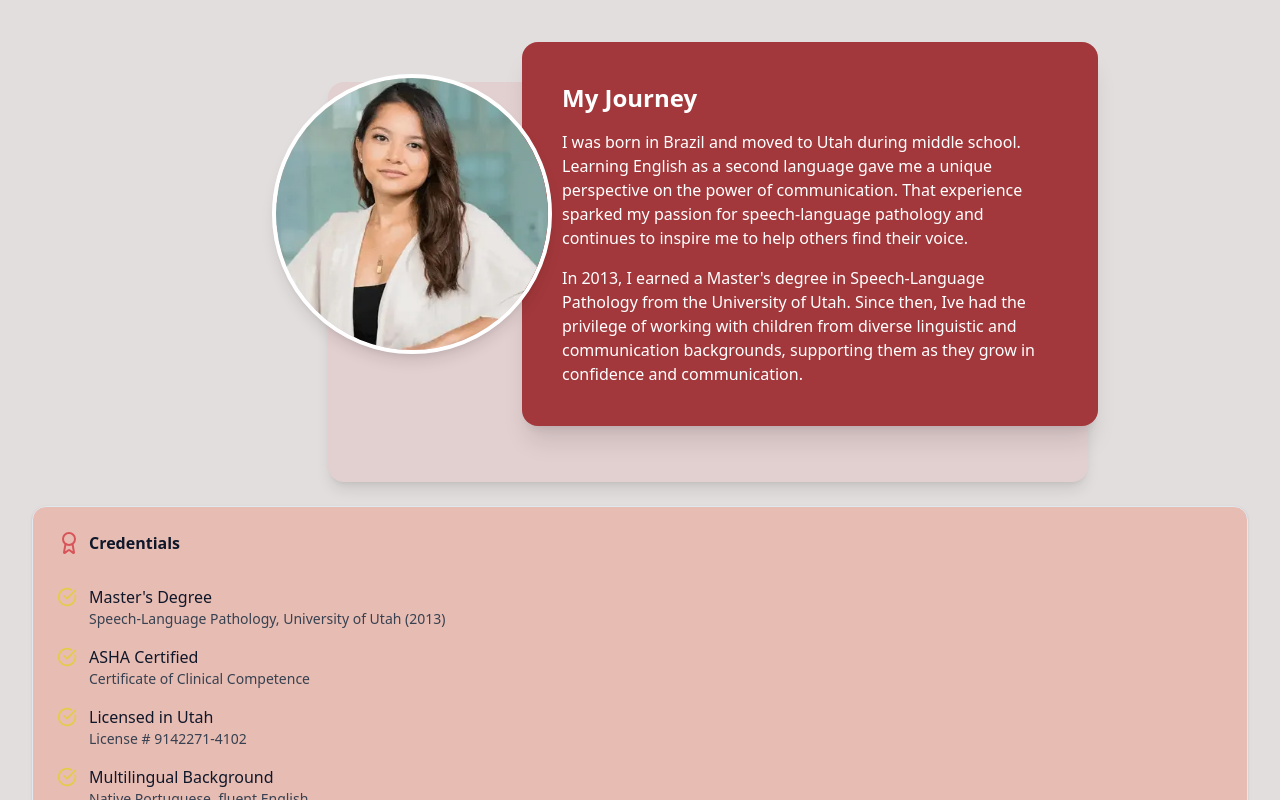
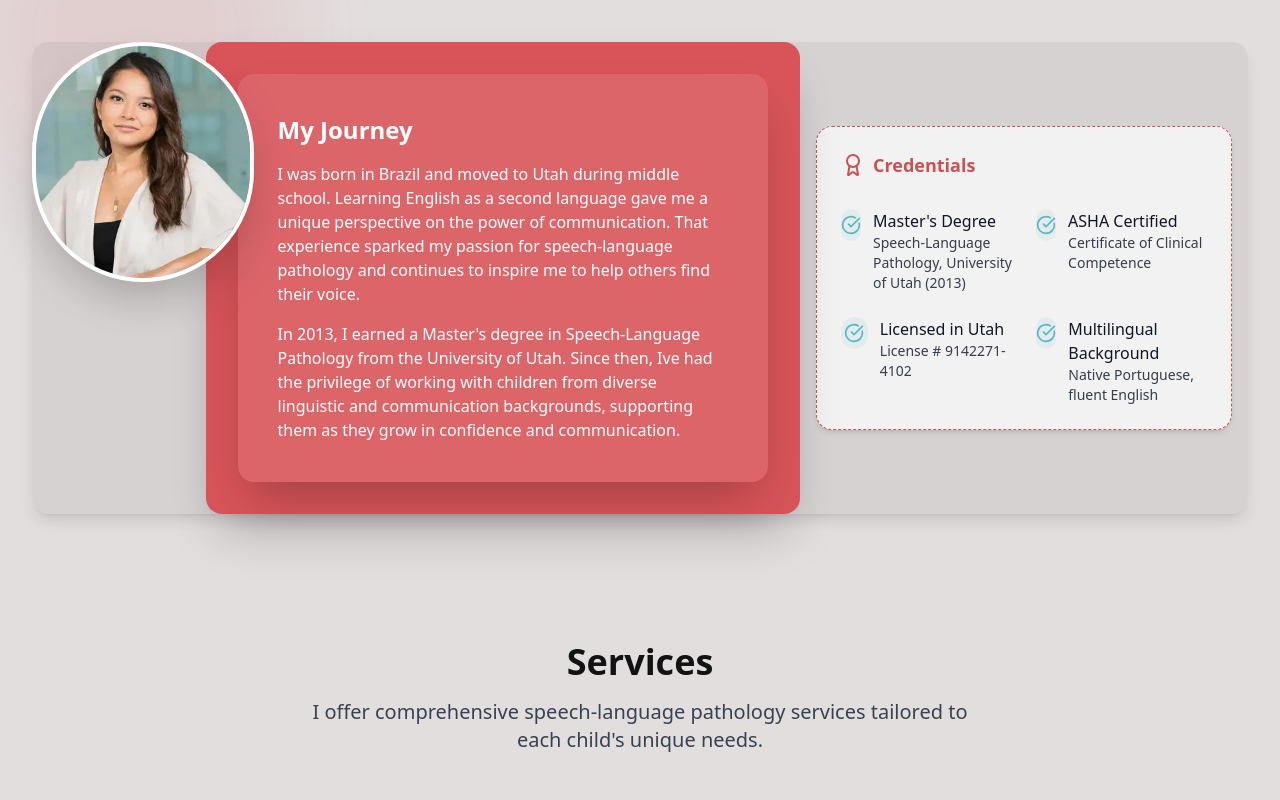
Before and after one commit to milamelo4/speech-therapy, a React (Vite) app: page / in a window 1280 px wide. Shown: the part 840-1640 px from the top of the page. Built offline with nearby package versions, Linux system fonts and the light colour scheme.

Commit message:
Finalized about page design

```diff
--- a/src/App.css
+++ b/src/App.css
@@ -50,7 +50,7 @@
   /* base */
   --radius: 0.625rem;
   --background: #FFFFFF;
-  --foreground: #0F172A;
+  --foreground: #131212;
 
   /* main brand */
   --primary: #D85459;
@@ -60,7 +60,7 @@
 
   --secondary: #5FC0D0;
   /* teal */
-  --secondary-foreground: #0F172A;
+  --secondary-foreground: #2b2c2d;
 
   /* neutrals */
   --card: #E7BCB2;
--- a/src/components/About.jsx
+++ b/src/components/About.jsx
@@ -9,6 +9,7 @@ import { motion } from 'framer-motion'
 export default function About() {
   return (
     <section id="about" className="py-16 px-4 sm:px-6 lg:px-8 bg-muted relative">
+        <div className="absolute -top-6 -left-6 w-80 h-80 bg-primary/10 rounded-full blur-2xl"></div>
         <div className="max-w-7xl mx-auto">
             <motion.div
             className="text-center mb-4"
@@ -23,18 +24,19 @@ export default function About() {
             </motion.div>
 
             <div className="relative flex flex-col lg:flex-row items-center">
-                <div className="hidden lg:block absolute top-10 right-40 z-10 w-190 h-100 bg-primary/10 shadow-lg rounded-2xl"></div>
+                <div className="absolute inset-0 rounded-2xl bg-black/5 shadow-lg"></div>
+                {/* <div className="hidden lg:block absolute top-[-18px] right-45 z-10 w-160 h-105 bg-primary shadow-2xl rounded-2xl"></div> */}
                 <motion.div
                     initial={{ opacity: 0, x: 30 }}
                     whileInView={{ opacity: 1, x: 0 }}
                     transition={{ duration: 0.8 }}
                     viewport={{ once: true }}
-                    className="mb-6 lg:mb-10 lg:ml-60 rounded-2xl relative z-20"
+                    className="self-center -mb-10 lg:self-start lg:mb-10 rounded-2xl relative z-20"
                     >
                         <img
                             src="assets/profile.webp"
                             alt="About Cindy"
-                            className="w-70 h-70 object-cover rounded-full shadow-lg border-4 border-white "
+                            className="w-60 h-60 object-cover rounded-full shadow-2xl border-4 border-white"
                         />
                 </motion.div>
 
@@ -45,7 +47,8 @@ export default function About() {
                     viewport={{ once: true }}
                     className="relative z-10"
                 >
-                <div className="bg-primary-darker rounded-2xl p-8 lg:p-10 text-background max-w-xl min-h-[300px] lg:min-h-[350px] lg:ml-[-30px] shadow-xl">
+                <div className='bg-primary shadow-2xl rounded-2xl p-6 lg:p-8 self-center ml-auto lg:-ml-12'>
+                    <div className="bg-primary-foreground/10 rounded-2xl p-8 lg:p-10 text-primary-foreground max-w-xl min-h-[300px] lg:min-h-[400px] shadow-2xl">
                         {/* <Heart className="w-12 h-12 text-primary mb-4" /> */}
                         <h3 className="text-2xl font-semibold mb-4">My Journey</h3>
                         <p className="mb-4">
@@ -55,47 +58,61 @@ export default function About() {
                             In 2013, I earned a Master's degree in Speech-Language Pathology from the University of Utah. Since then, Ive had the privilege of working with children from diverse linguistic and communication backgrounds, supporting them as they grow in confidence and communication.
                         </p>
                     </div>
+                </div>
 
                 </motion.div>
-            </div>
+
+                {/* Credentials */}
+                <div className="mt-4 lg:mt-0 l-8 w-full max-w-md px-4">
                     <motion.div
                         initial={{ opacity: 0, x: 30 }}
                         whileInView={{ opacity: 1, x: 0 }}
                         transition={{ duration: 0.8 }}
                         viewport={{ once: true }}
-                    className="mx-auto rounded-2xl mt-20"
+                        className="rounded-2xl"
                     >
-                    <Card className="bg-card text-card-foreground">
+                        <Card className="bg-background border-t-1 border-primary border-dashed text-card-foreground rounded-2xl shadow-md">
                             <CardHeader>
-                            <CardTitle className="flex items-center">
+                                <CardTitle className="flex items-center text-lg font-semibold text-primary">
                                 <Award className="w-6 h-6 mr-2 text-primary" />
                                 Credentials
                                 </CardTitle>
                             </CardHeader>
-                        <CardContent className="space-y-4">
+                            <CardContent className="grid grid-cols-1 sm:grid-cols-2 gap-6">
+
                                 <div className="flex items-start space-x-3">
-                                <CheckCircle className="w-5 h-5 text-accent mt-0.5" />
+                                    <div className="flex items-center justify-center w-8 h-8 rounded-full bg-secondary/10 text-secondary">
+                                        <CheckCircle className="w-5 h-5" />
+                                    </div>
                                     <div>
                                         <p className="font-medium">Master's Degree</p>
-                                    <p className="text-sm text-muted-foreground">Speech-Language Pathology, University of Utah (2013)</p>
+                                        <p className="text-sm text-muted-foreground">
+                                        Speech-Language Pathology, University of Utah (2013)
+                                        </p>
                                     </div>
                                 </div>
                                 <div className="flex items-start space-x-3">
-                                <CheckCircle className="w-5 h-5 text-accent mt-0.5" />
+                                    <div className="flex items-center justify-center w-8 h-8 rounded-full bg-secondary/10 text-secondary">
+                                        <CheckCircle className="w-5 h-5" />
+                                    </div>
                                     <div>
                                         <p className="font-medium">ASHA Certified</p>
                                         <p className="text-sm text-muted-foreground">Certificate of Clinical Competence</p>
                                     </div>
                                 </div>
                                 <div className="flex items-start space-x-3">
-                                <CheckCircle className="w-5 h-5 text-accent mt-0.5" />
+                                    <div className="flex items-center justify-center w-8 h-8 rounded-full bg-secondary/10 text-secondary">
+                                        <CheckCircle className="w-5 h-5" />
+                                    </div>
                                     <div>
                                         <p className="font-medium">Licensed in Utah</p>
                                         <p className="text-sm text-muted-foreground">License # 9142271-4102</p>
                                     </div>
                                 </div>
                                 <div className="flex items-start space-x-3">
-                                <CheckCircle className="w-5 h-5 text-accent mt-0.5" />
+                                    <div className="flex items-center justify-center w-8 h-8 rounded-full bg-secondary/10 text-secondary">
+                                        <CheckCircle className="w-5 h-5" />
+                                    </div>
                                     <div>
                                         <p className="font-medium">Multilingual Background</p>
                                         <p className="text-sm text-muted-foreground">Native Portuguese, fluent English</p>
@@ -105,6 +122,8 @@ export default function About() {
                         </Card>
                     </motion.div>
                 </div>
+            </div>
+        </div>
     </section>
 
   );
```
Lines whose indentation alone changed are shown as unchanged.
